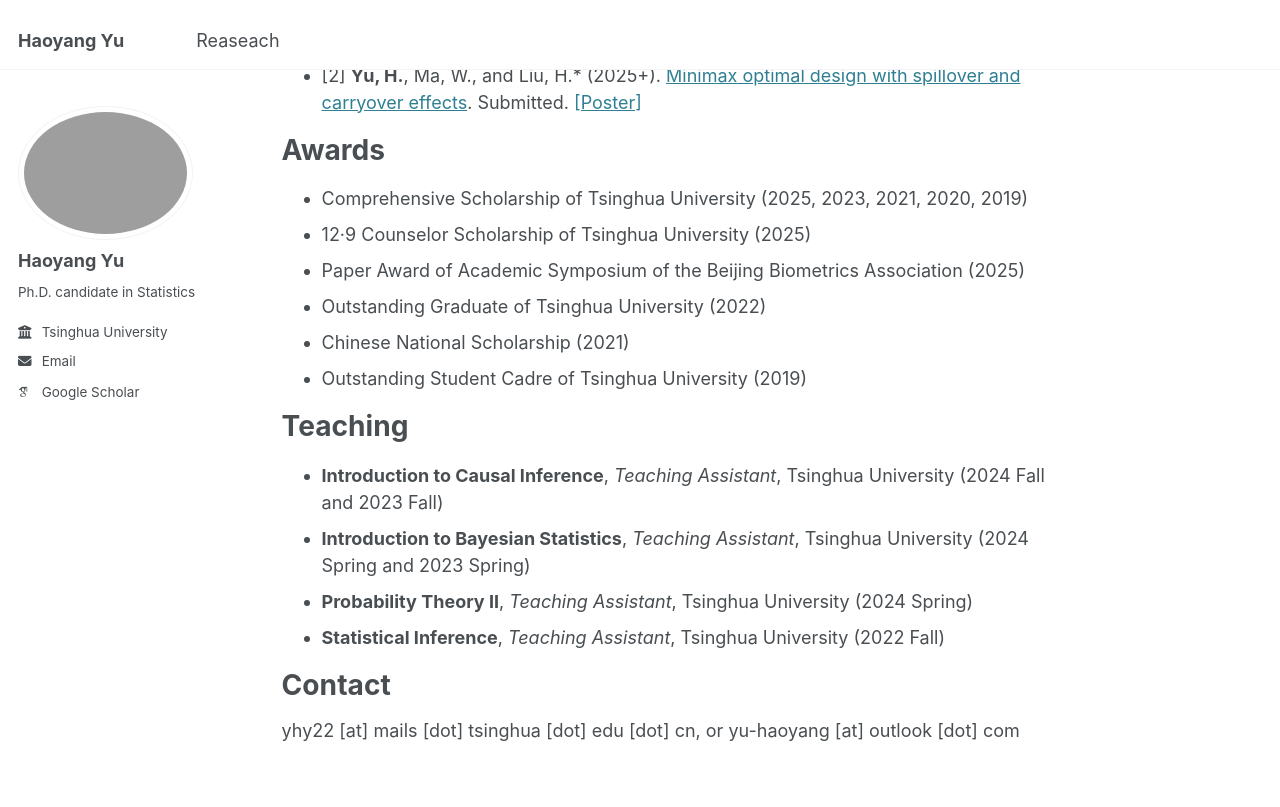
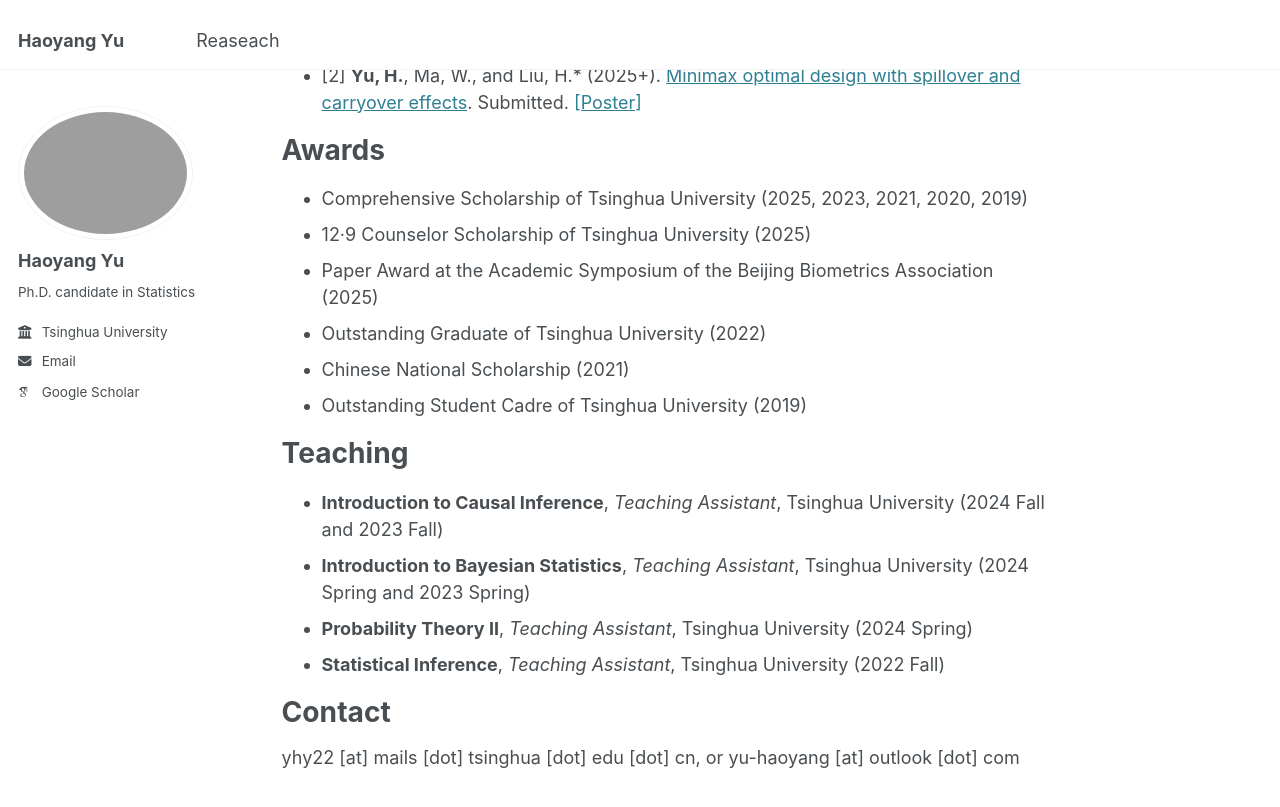
Before and after one commit to yu-hao-yang/yu-hao-yang.github.io, a Jekyll site: the page built from _pages/about.md, in a window 1280 px wide and 900 px high, scrolled down 537 px. Shown: the top 807 px of the window. Built offline with Jekyll 4.4.1, drawn with Linux system fonts in a browser that asks for light colours; some web fonts are replaced.

Commit message:
Update about.md

```diff
--- a/_pages/about.md
+++ b/_pages/about.md
@@ -28,7 +28,7 @@
 ======
 * Comprehensive Scholarship of Tsinghua University (2025, 2023, 2021, 2020, 2019)
 * 12·9 Counselor Scholarship of Tsinghua University (2025)
-* Paper Award of Academic Symposium of the Beijing Biometrics Association (2025)
+* Paper Award at the Academic Symposium of the Beijing Biometrics Association (2025)
 * Outstanding Graduate of Tsinghua University (2022)
 * Chinese National Scholarship (2021)
 * Outstanding Student Cadre of Tsinghua University (2019)
```
